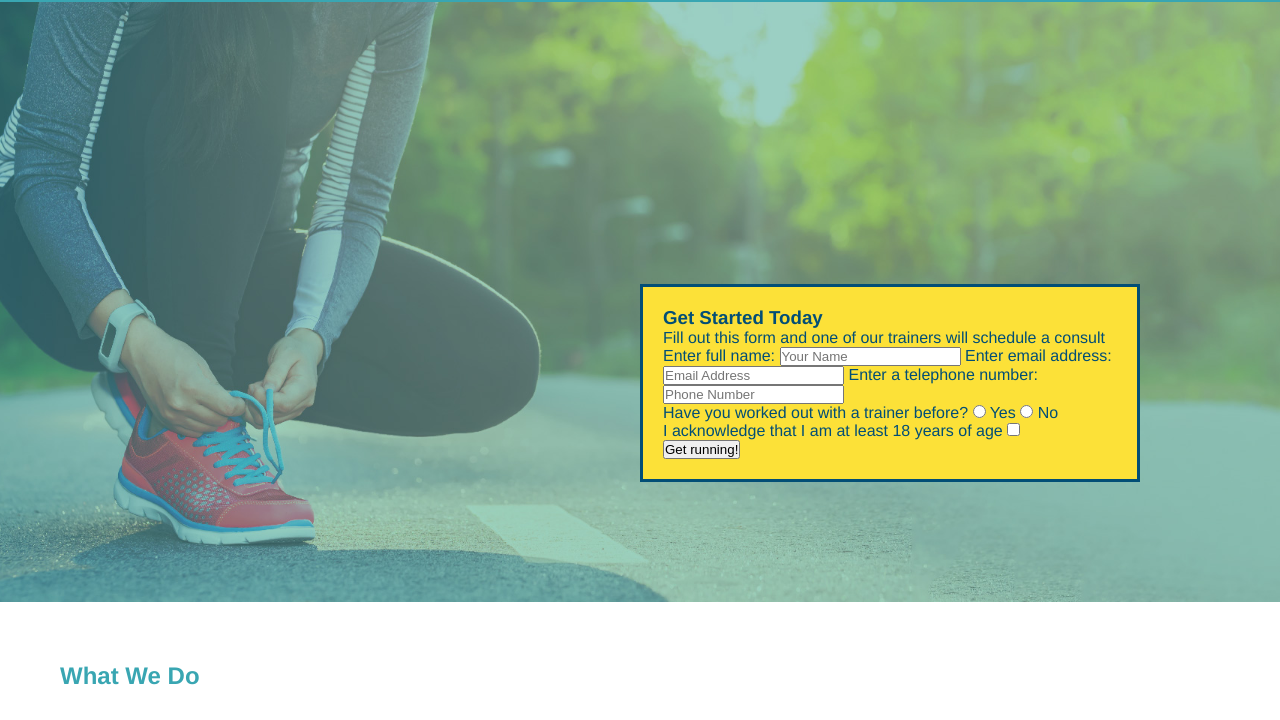
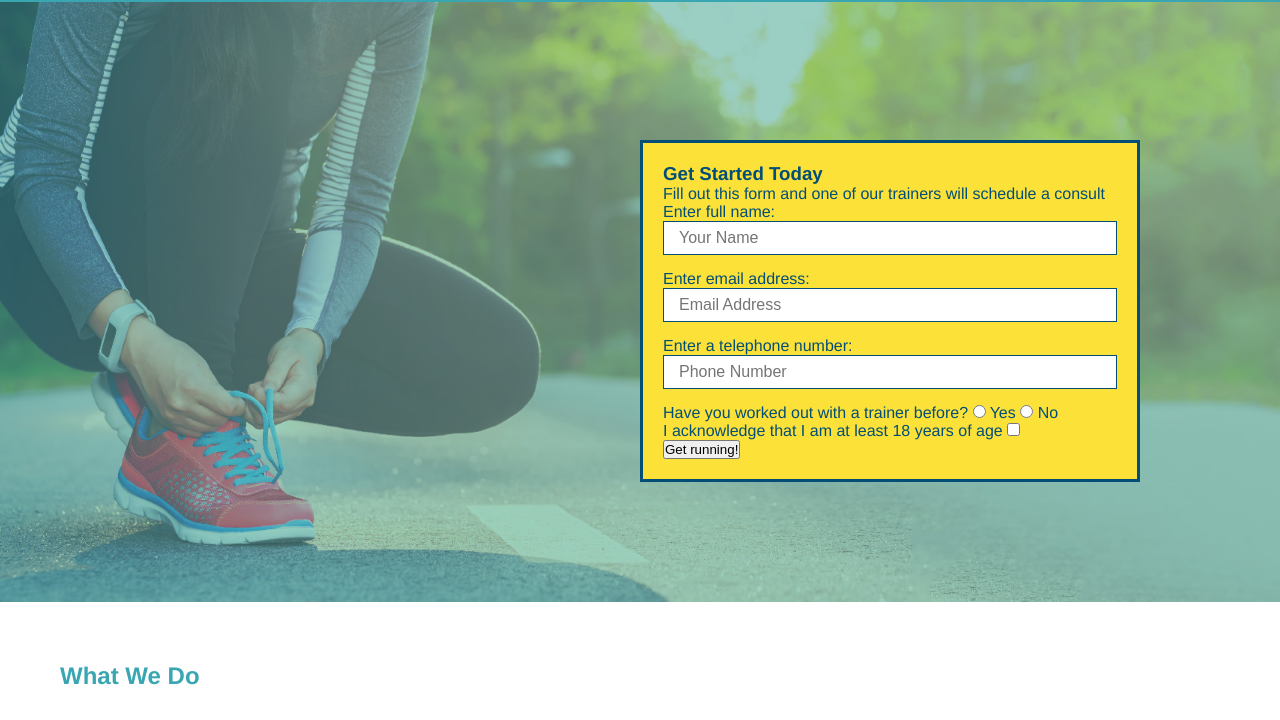
Before and after one commit to Itzamary/run-buddy, a plain HTML site: page index.html in a window 1280 px wide. Shown: the part 80-800 px from the top of the page. Drawn offline with Linux system fonts and the light colour scheme.

Commit message:
itzamary's commit, added a few properties to the css file and also added a selectors to html.

```diff
--- a/assets/css/style.css
+++ b/assets/css/style.css
@@ -100,3 +100,22 @@ section {
     bottom: 120px;
     right: 140px;
 }
+
+.hero-form h3 {
+    margin: 0;
+    font-size: 24 px;
+}
+
+.hero-form p {
+    margin: 5px 0 15 px 0;
+}
+
+.form-input {
+    border: 1px solid #024e76;
+    display: block;
+    padding: 7px 15px;
+    font-size: 16px;
+    color: #024e76;
+    width: 100%;
+    margin-bottom: 15px;
+}
--- a/index.html
+++ b/index.html
@@ -38,11 +38,11 @@
                 <!--this div will contain a child form-->
                 <form>
                     <label for="name">Enter full name:</label>
-                    <input type="text" placeholder="Your Name" name="name" id="name"/>
+                    <input class="form-input" type="text" placeholder="Your Name" name="name" id="name"/>
                     <label for="email">Enter email address:</label>
-                    <input type="email" placeholder="Email Address" name="email" id="email"/>
+                    <input class="form-input" type="email" placeholder="Email Address" name="email" id="email"/>
                     <label for="phone">Enter a telephone number:</label>
-                    <input type="tel" placeholder="Phone Number" name="phone" id="phone"/>
+                    <input class="form-input" type="tel" placeholder="Phone Number" name="phone" id="phone"/>
                     <p>
                         Have you worked out with a trainer before?
                         <input type="radio" name="trainer-confirm" id="trainer-yes"/>
```
